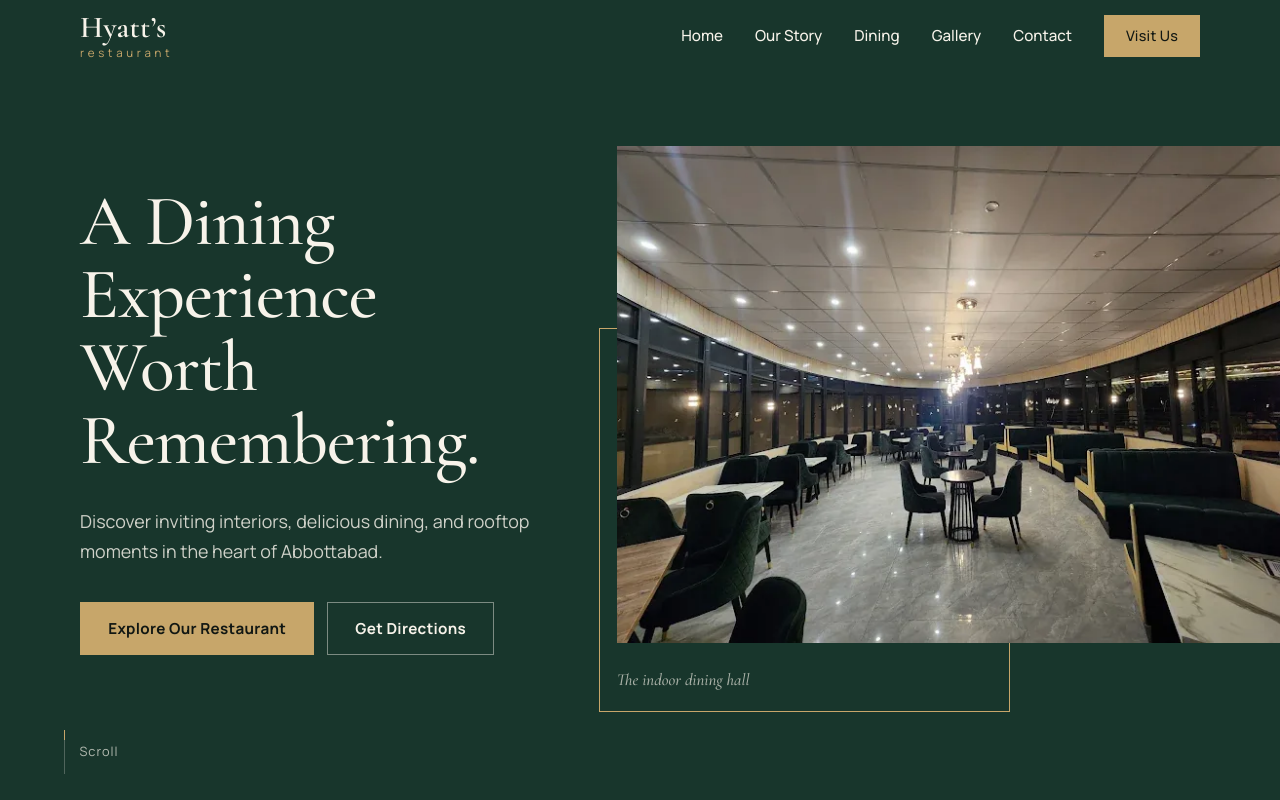
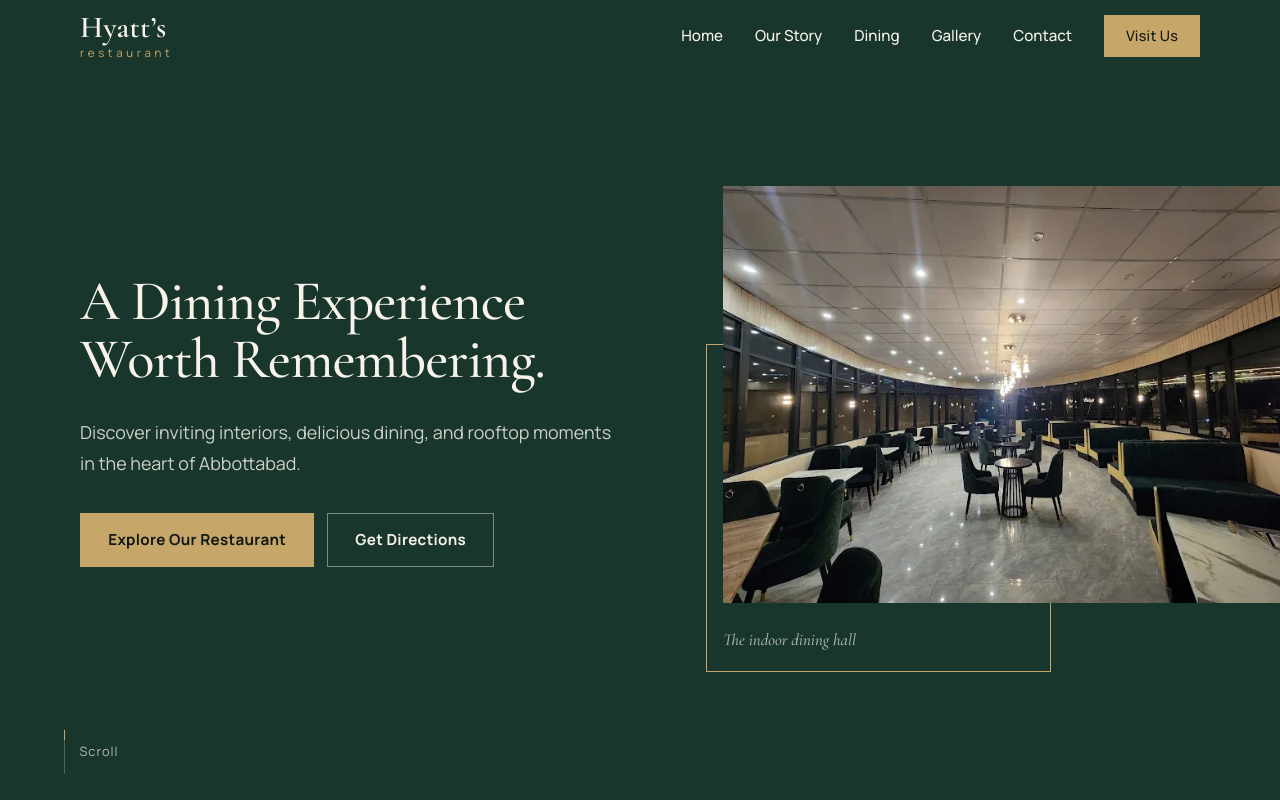
Before and after one commit to harryhizb/hyattresturent, a plain HTML site: page index.html in a window 1280 px wide. Shown: the top 800 px of the page. Drawn offline with nearby package versions, Linux system fonts and the light colour scheme.

Commit message:
Update hero styles

```diff
--- a/css/style.css
+++ b/css/style.css
@@ -60,13 +60,14 @@ h2.display{font-size:clamp(2.5rem,6vw,4.75rem)}
 
 /* Hero */
 .hero{position:relative;min-height:100svh;background:var(--green);padding:calc(var(--header) + 2.5rem) 0 4.5rem;display:flex;align-items:center;overflow:hidden}
-.hero-grid{display:grid;grid-template-columns:minmax(0,5fr) minmax(0,6fr);gap:clamp(2rem,5vw,7rem);align-items:center;width:100%}
-.hero-copy{padding-left:max(var(--pad),calc((100vw - var(--max))/2 + var(--pad)));max-width:42rem;width:100%}
-.hero h1{font-size:clamp(2.9rem,5.6vw,6.4rem)}
+.hero-grid{display:grid;grid-template-columns:max(var(--pad),calc((100vw - var(--max))/2 + var(--pad))) minmax(0,min(36rem,44vw)) minmax(2.5rem,5rem) minmax(0,1fr);align-items:center;width:100%}
+.hero-copy{grid-column:2;width:100%}
+.hero-figure{grid-column:4}
+.hero h1{font-size:clamp(2.9rem,4.4vw,4.9rem);overflow-wrap:normal}
 .hero h1 .w{display:inline-block;opacity:0;transform:translateY(.5em);animation:rise .9s var(--ease) forwards;animation-delay:calc(.15s + var(--i)*.09s)}
 .hero .lede{margin-top:1.8rem;color:rgba(247,243,234,.82);opacity:0;animation:rise .9s var(--ease) .95s forwards}
 .hero .actions{opacity:0;animation:rise .9s var(--ease) 1.1s forwards}
-.hero-figure{position:relative;margin-right:0;opacity:0;animation:fade 1.4s ease .3s forwards}
+.hero-figure{position:relative;margin-right:0;min-width:0;opacity:0;animation:fade 1.4s ease .3s forwards}
 .hero-figure::before{content:"";position:absolute;left:-1.1rem;bottom:-1.1rem;width:62%;height:70%;border:1px solid var(--gold);z-index:0}
 .hero-figure img{position:relative;z-index:1;width:100%;aspect-ratio:4/3;object-fit:cover;border-radius:0}
 .hero-figure figcaption{position:relative;z-index:1;margin-top:1.4rem;padding-right:var(--pad);font-family:var(--serif);font-style:italic;font-size:1.05rem;color:rgba(247,243,234,.65)}
@@ -208,6 +209,7 @@ dialog.lightbox{padding:0;border:0;width:100vw;height:100dvh;max-width:none;max-
 @media (max-width:64rem){
   .nav-links{gap:1.3rem}
   .hero-grid{grid-template-columns:minmax(0,1fr);gap:2.5rem}
+  .hero-copy,.hero-figure{grid-column:auto}
   .hero-copy{padding-right:var(--pad);max-width:none;margin:0;padding-left:var(--pad)}
   .hero-figure{margin-left:var(--pad)}
   .hero-figure::before{left:-.8rem}
```
